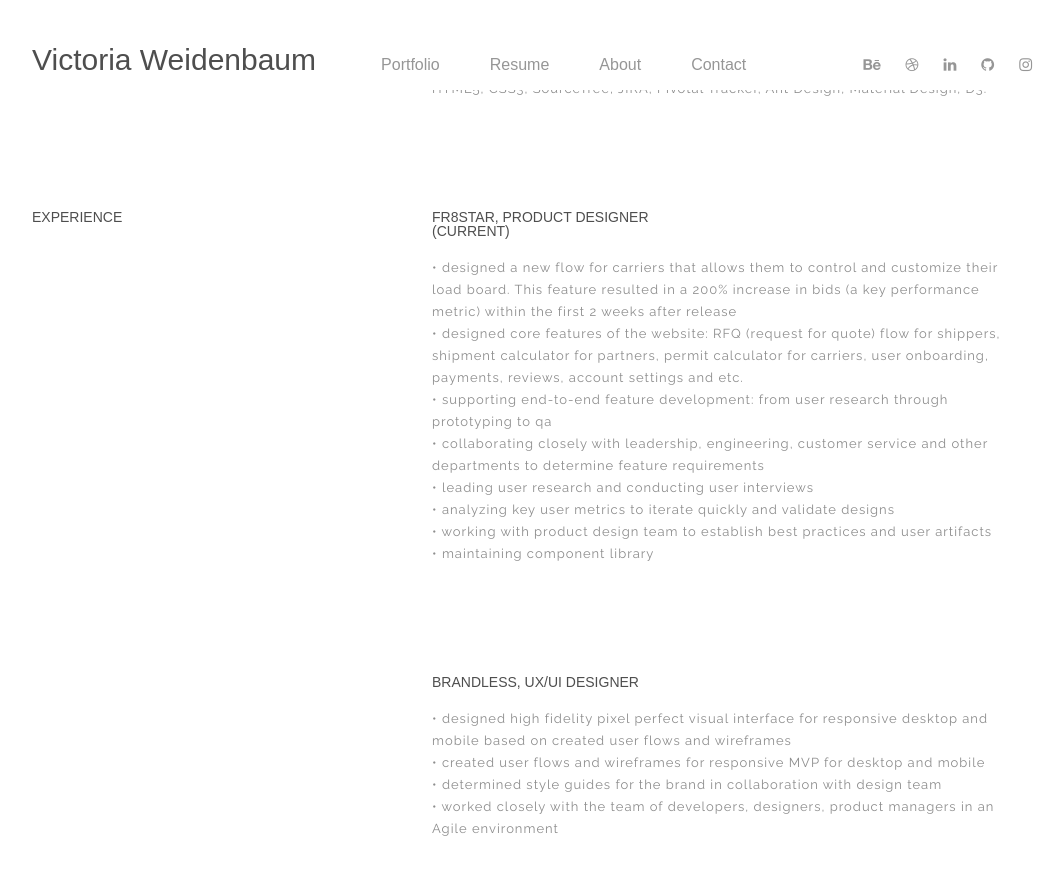
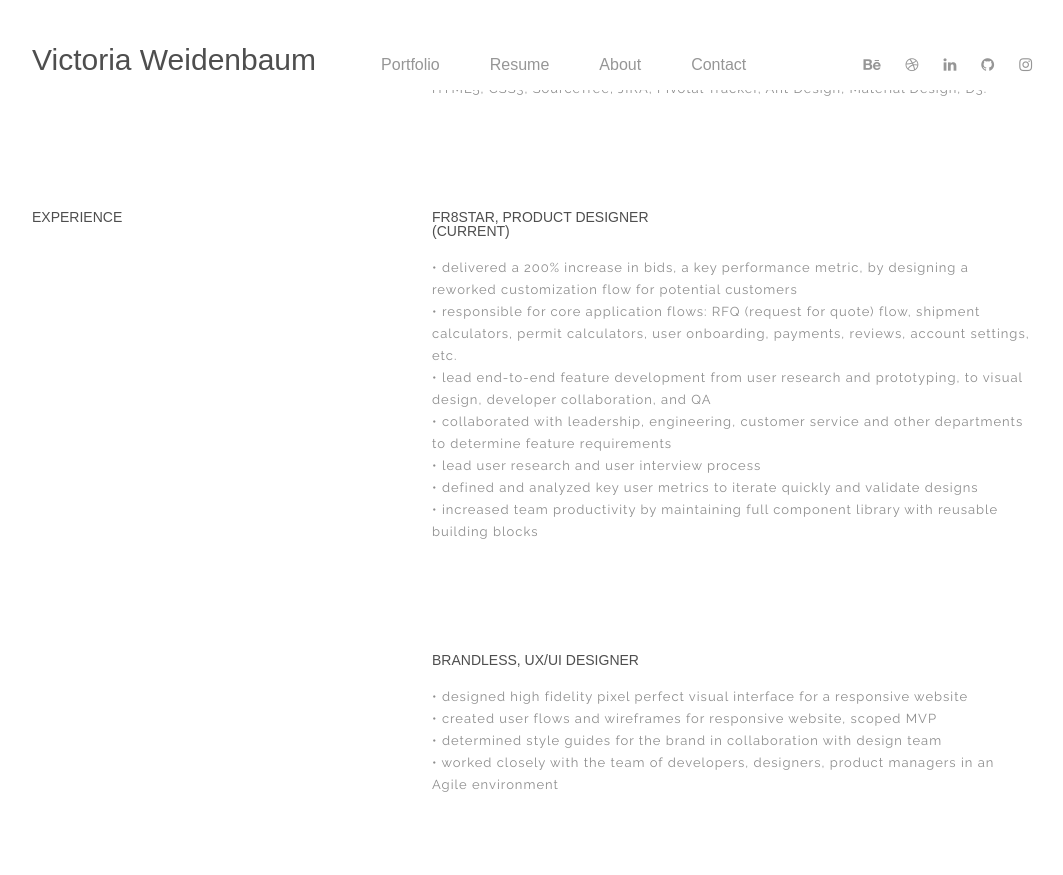
Before and after one commit to torykop/victoriaweidenbaum.com, a Jekyll site: the page built from resume.html, in a window 1280 px wide and 900 px high, scrolled down 596 px. Shown: the top 875 px of the window, without its empty margins (108-1171 px from the left). Built offline with Jekyll 4.4.1, drawn with Linux system fonts in a browser that asks for light colours; nearby versions of some CDN libraries.

Commit message:
resume styling change, resume page copy updates

```diff
--- a/resume.html
+++ b/resume.html
@@ -49,25 +49,20 @@
         </br>
         <p class="no-padding">
 
-            • designed a new flow for carriers that allows them to control and customize their load board. This feature resulted in a
-            200% increase in bids (a key performance metric) within the first 2 weeks after release</br>
-            • designed core features of the website: RFQ (request for quote) flow for shippers, shipment calculator for partners, permit
-            calculator for carriers, user onboarding, payments, reviews, account settings and etc.</br>
-            • supporting end-to-end feature development: from user research through prototyping to qa</br>
-            • collaborating closely with leadership, engineering, customer service and other departments to determine feature requirements</br>
-            • leading user research and conducting user interviews</br>
-            • analyzing key user metrics to iterate quickly and validate designs</br>
-            • working with product design team to establish best practices and user artifacts</br>
-            • maintaining component library</br>
+            • delivered a 200% increase in bids, a key performance metric, by designing a reworked customization flow for potential customers</br>
+            • responsible for core application flows: RFQ (request for quote) flow, shipment calculators, permit calculators, user onboarding, payments, reviews, account settings, etc.</br>
+            • lead end-to-end feature development from user research and prototyping, to visual design, developer collaboration, and QA</br>
+            • collaborated with leadership, engineering, customer service and other departments to determine feature requirements</br>
+            • lead user research and user interview process</br>
+            • defined and analyzed key user metrics to iterate quickly and validate designs</br>
+            • increased team productivity by maintaining full component library with reusable building blocks</br>
         </p>
         <h3>Brandless, UX/UI Designer</h3>
         </br>
         <p class="no-padding">
 
-            • designed high fidelity pixel perfect visual interface for responsive desktop and mobile based on created user flows and
-            wireframes
-            </br>
-            • created user flows and wireframes for responsive MVP for desktop and mobile</br>
+            • designed high fidelity pixel perfect visual interface for a responsive website</br>
+            • created user flows and wireframes for responsive website, scoped MVP</br>
             • determined style guides for the brand in collaboration with design team</br>
             • worked closely with the team of developers, designers, product managers in an Agile environment</br>
         </p>
```
Also changed, not shown: 1 other file.
